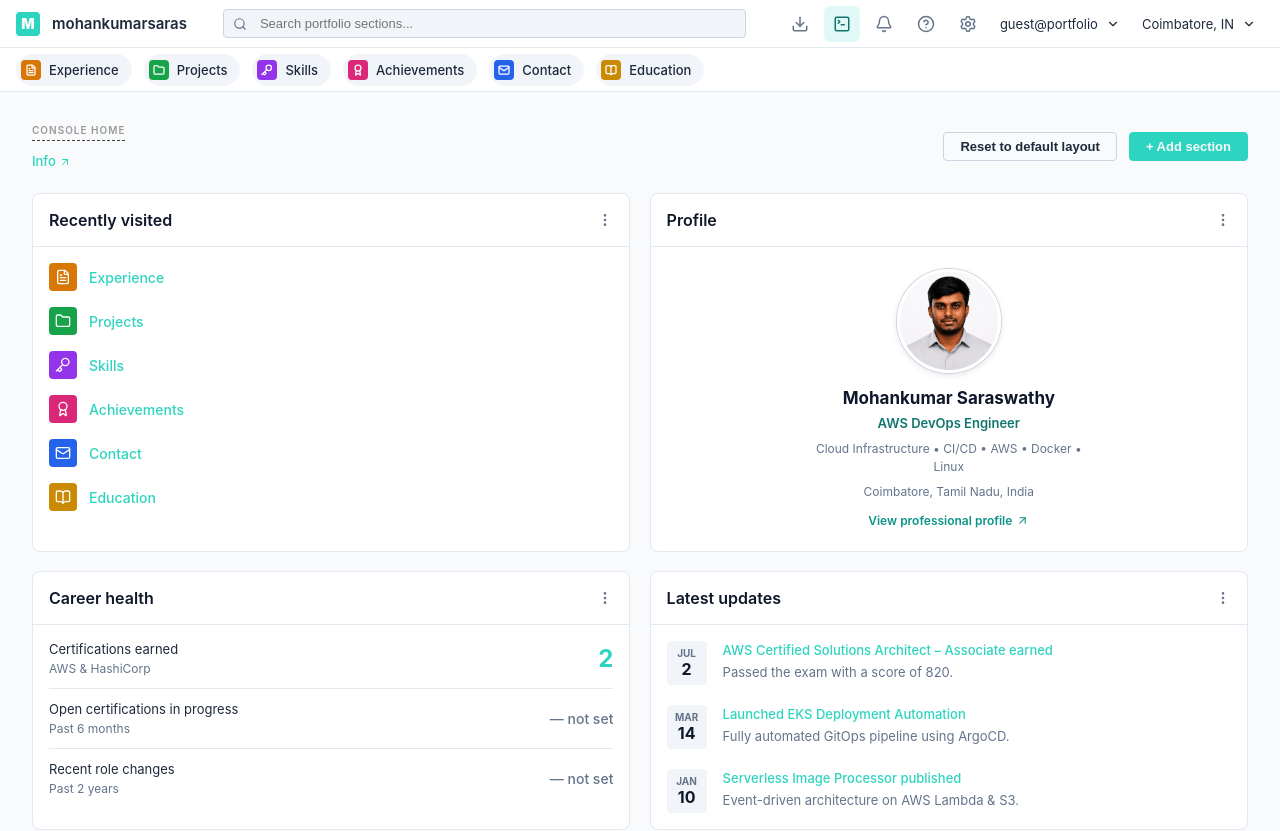
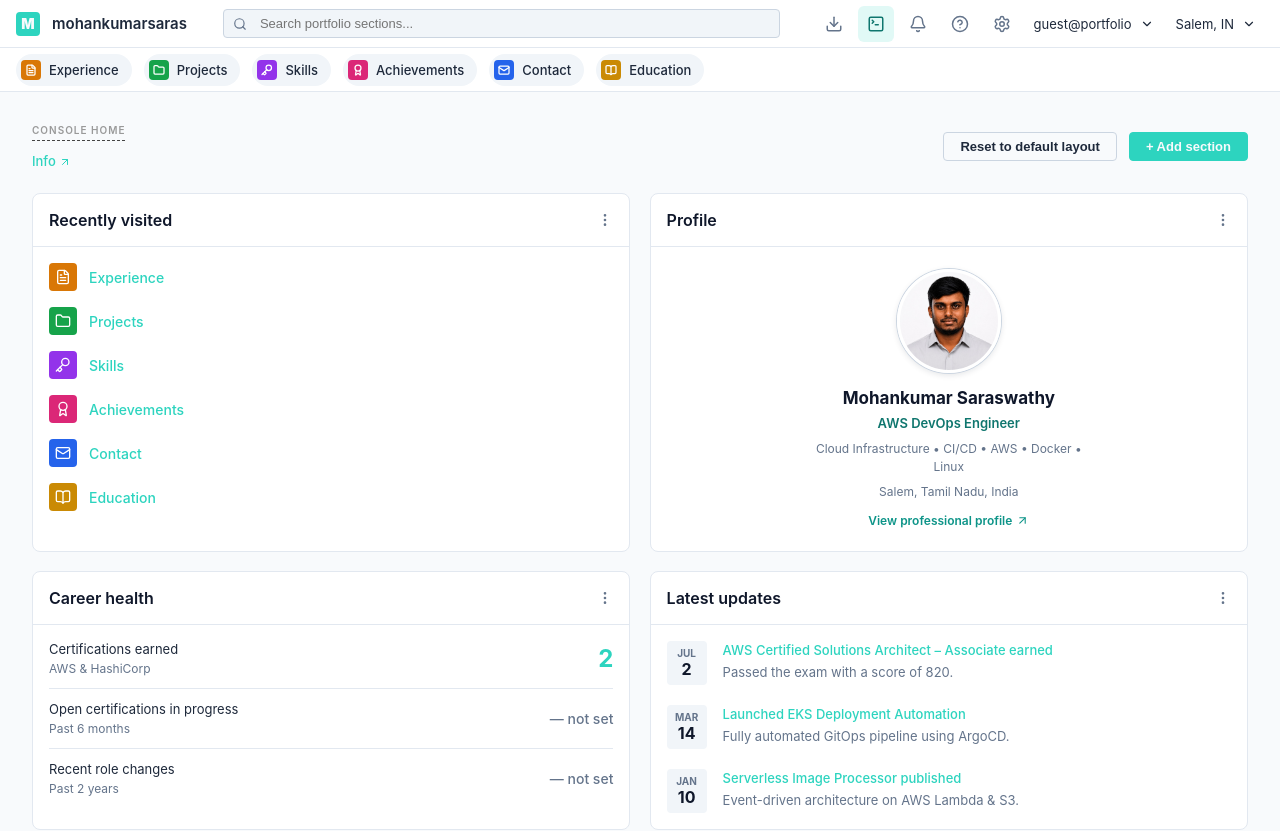
Before and after one commit to mohankumarsaras/mohankumarsaras-portfolio, a React (Vite) app: page / in a window 1280 px wide. Shown: the top 831 px of the page. Built offline with nearby package versions, Linux system fonts and the light colour scheme.

Commit message:
Change Location Name

```diff
--- a/src/components/layout/AppShell.jsx
+++ b/src/components/layout/AppShell.jsx
@@ -65,7 +65,7 @@ export default function AppShell() {
             <ChevronDown size={14} />
           </div>
           <div className="console-account-pill">
-            <span>Coimbatore, IN</span>
+            <span>Salem, IN</span>
             <ChevronDown size={14} />
           </div>
         </div>
--- a/src/pages/ConsoleHome.jsx
+++ b/src/pages/ConsoleHome.jsx
@@ -102,7 +102,7 @@ export default function ConsoleHome() {
                 </p>
 
                 <div className="profile-location">
-                  Coimbatore, Tamil Nadu, India
+                  Salem, Tamil Nadu, India
                 </div>
 
                 <Link
```
